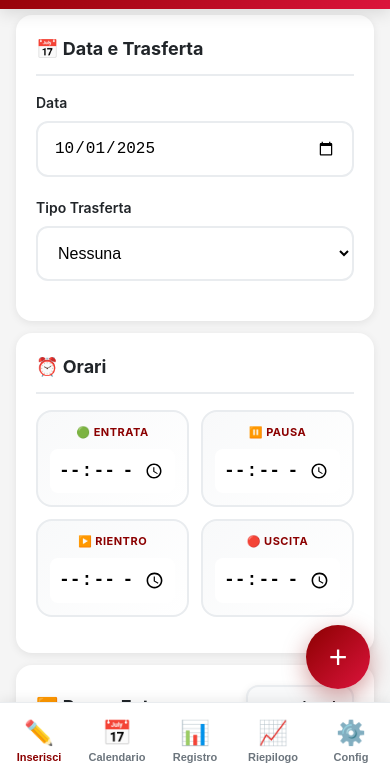
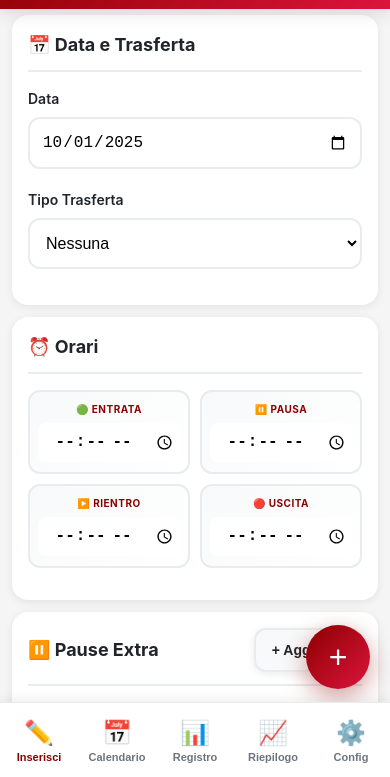
Before and after one commit to Gugli40/gestione-orari-lavoro, a plain HTML site: page index.html in a window 390 px wide. Shown: the part 65-842 px from the top of the page. Drawn offline with nearby package versions, Linux system fonts and the light colour scheme.

Commit message:
V4 Mobile

```diff
--- a/index.html
+++ b/index.html
@@ -91,8 +91,8 @@
         .card {
             background: var(--bg-card);
             border-radius: 16px;
-            padding: 20px;
-            margin: 12px 16px;
+            padding: 16px;
+            margin: 12px 12px;
             box-shadow: var(--shadow);
         }
 
@@ -138,12 +138,13 @@
 
         .form-input, .form-select {
             width: 100%;
-            padding: 16px;
+            padding: 14px 12px;
             border: 2px solid var(--border);
             border-radius: 12px;
             font-size: 16px;
             background: var(--bg-card);
             transition: all 0.2s;
+            box-sizing: border-box;
         }
 
         .form-input:focus, .form-select:focus {
@@ -156,17 +157,18 @@
         .time-grid {
             display: grid;
             grid-template-columns: 1fr 1fr;
-            gap: 12px;
+            gap: 10px;
             margin: 16px 0;
         }
 
         .time-card {
             background: linear-gradient(135deg, #f8f9fa 0%, #ffffff 100%);
             border: 2px solid var(--border);
-            border-radius: 16px;
-            padding: 12px;
+            border-radius: 12px;
+            padding: 10px 8px;
             text-align: center;
             min-width: 0;
+            overflow: hidden;
         }
 
         .time-card.active {
@@ -175,21 +177,21 @@
         }
 
         .time-label {
-            font-size: 11px;
+            font-size: 10px;
             font-weight: 700;
             color: var(--primary);
             text-transform: uppercase;
             letter-spacing: 0.5px;
-            margin-bottom: 8px;
+            margin-bottom: 6px;
             display: block;
         }
 
         .time-card input[type="time"] {
             width: 100%;
-            padding: 10px 8px;
+            padding: 8px 4px;
             border: none;
             border-radius: 8px;
-            font-size: 18px;
+            font-size: 16px;
             font-weight: 700;
             text-align: center;
             background: white;
```
